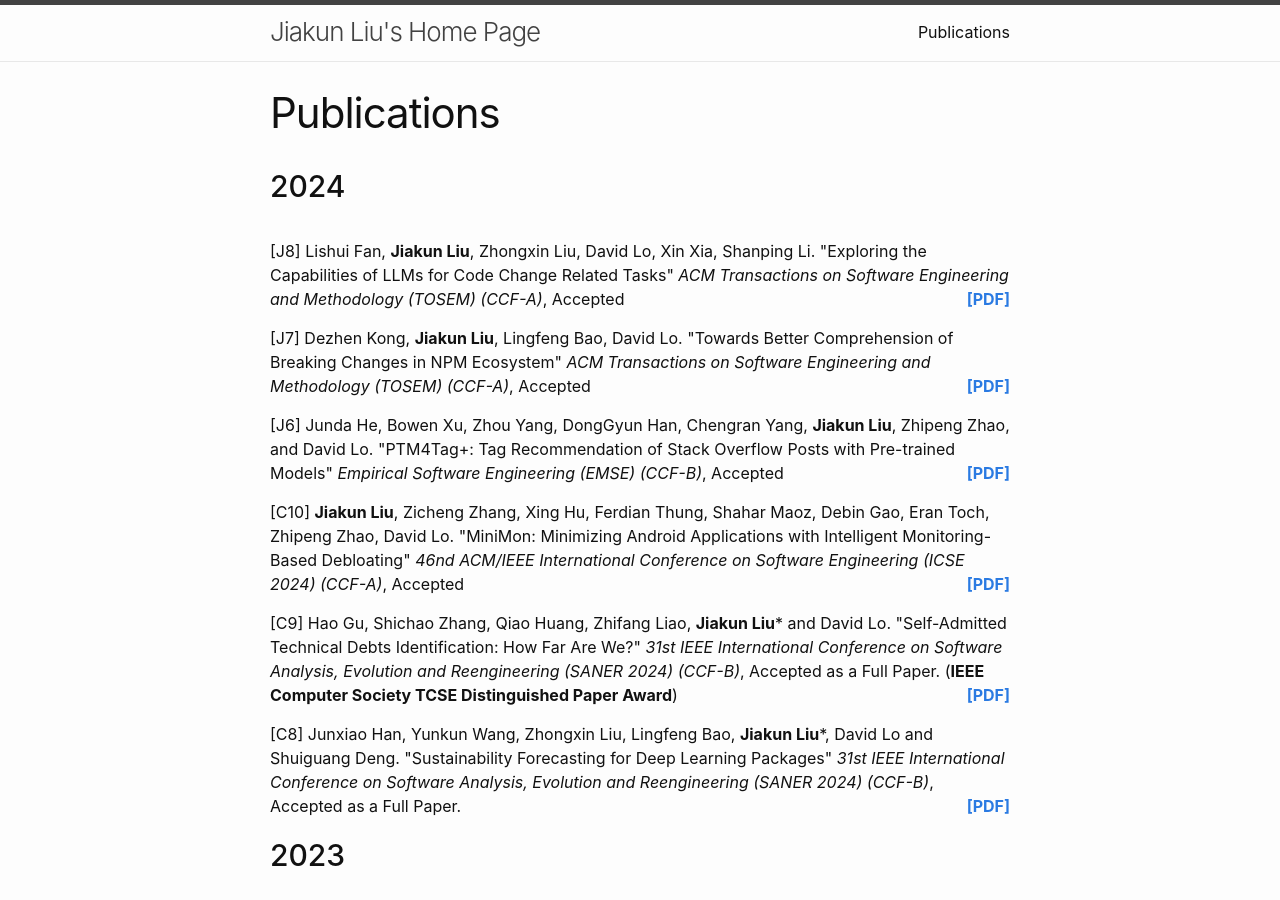
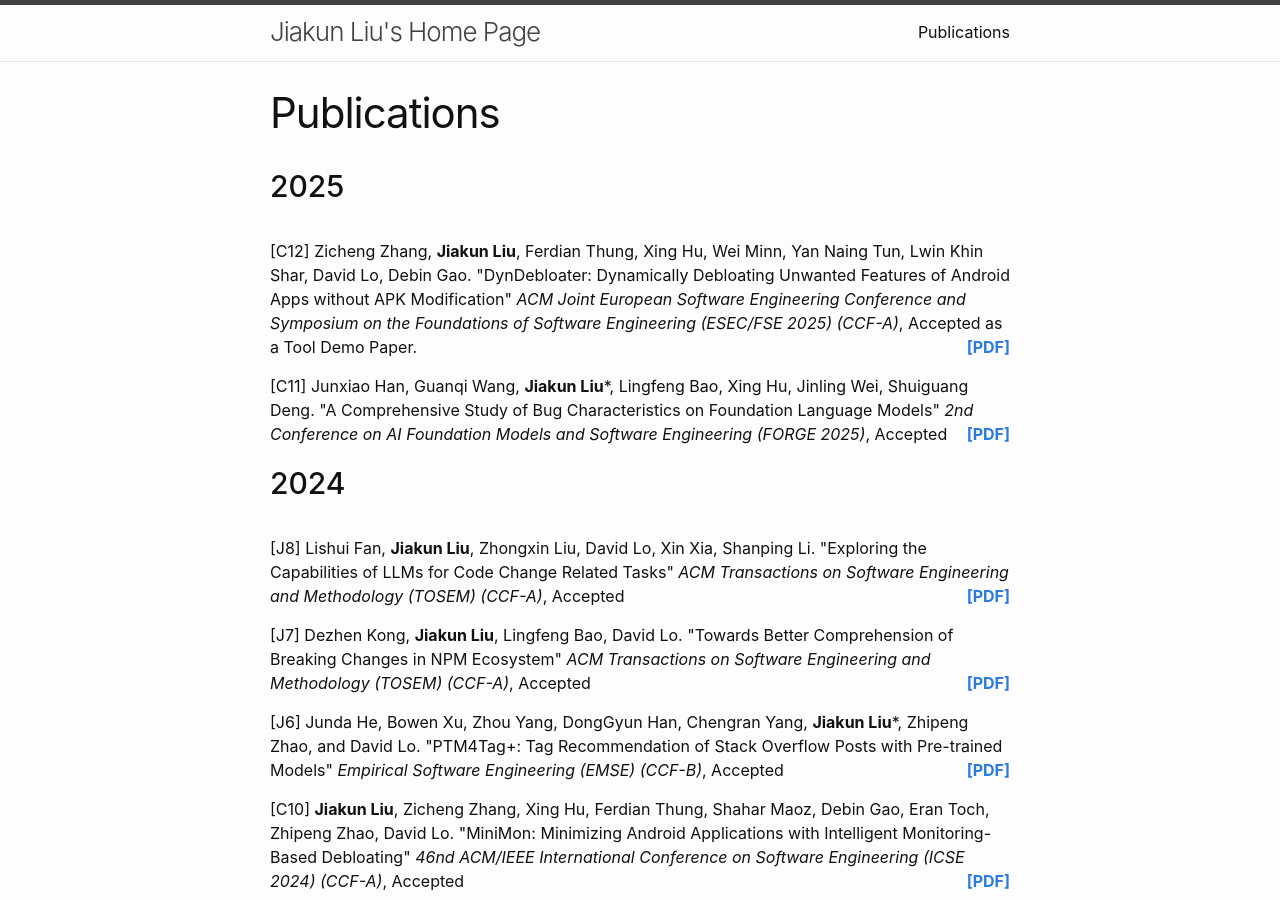
Before and after one commit to jiakun-liu/jiakun-liu.github.io, a Jekyll site: the page built from papers.md, in a window 1280 px wide and 900 px high. Built offline with Jekyll 4.4.1, drawn with Linux system fonts in a browser that asks for light colours.

Commit message:
Update papers.json

```diff
--- a/_data/papers.json
+++ b/_data/papers.json
@@ -1,4 +1,22 @@
 {
+    "2025": [
+        {
+            "idx": "C12",
+            "title": "DynDebloater: Dynamically Debloating Unwanted Features of Android Apps without APK Modification",
+            "authors": "Zicheng Zhang, <b>Jiakun Liu</b>, Ferdian Thung, Xing Hu, Wei Minn, Yan Naing Tun, Lwin Khin Shar, David Lo, Debin Gao",
+            "venue": "ACM Joint European Software Engineering Conference and Symposium on the Foundations of Software Engineering (ESEC/FSE 2025) (CCF-A)",
+            "status": "Accepted as a Tool Demo Paper.",
+            "pdf": ""
+        },
+        {
+            "idx": "C11",
+            "title": "A Comprehensive Study of Bug Characteristics on Foundation Language Models",
+            "authors": "Junxiao Han, Guanqi Wang, <b>Jiakun Liu</b>*, Lingfeng Bao, Xing Hu, Jinling Wei, Shuiguang Deng",
+            "venue": "2nd Conference on AI Foundation Models and Software Engineering (FORGE 2025)",
+            "status": "Accepted",
+            "pdf": ""
+        }
+    ],
     "2024": [
         {
             "idx": "J8",
@@ -19,7 +37,7 @@
         {
             "idx": "J6",
             "title": "PTM4Tag+: Tag Recommendation of Stack Overflow Posts with Pre-trained Models",
-            "authors": "Junda He, Bowen Xu, Zhou Yang, DongGyun Han, Chengran Yang, <b>Jiakun Liu</b>, Zhipeng Zhao, and David Lo",
+            "authors": "Junda He, Bowen Xu, Zhou Yang, DongGyun Han, Chengran Yang, <b>Jiakun Liu</b>*, Zhipeng Zhao, and David Lo",
             "venue": "Empirical Software Engineering (EMSE) (CCF-B)",
             "status": "Accepted",
             "pdf": "papers/emse2024.pdf"
```
